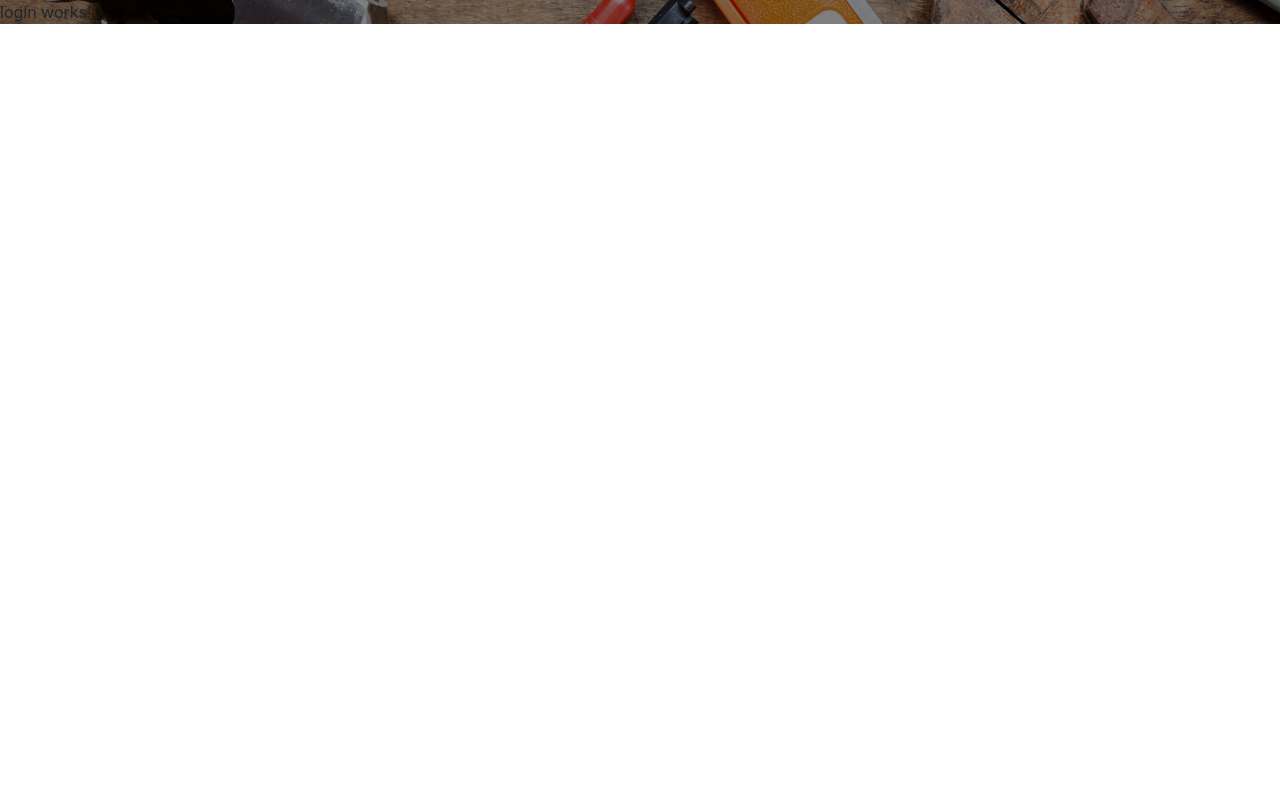
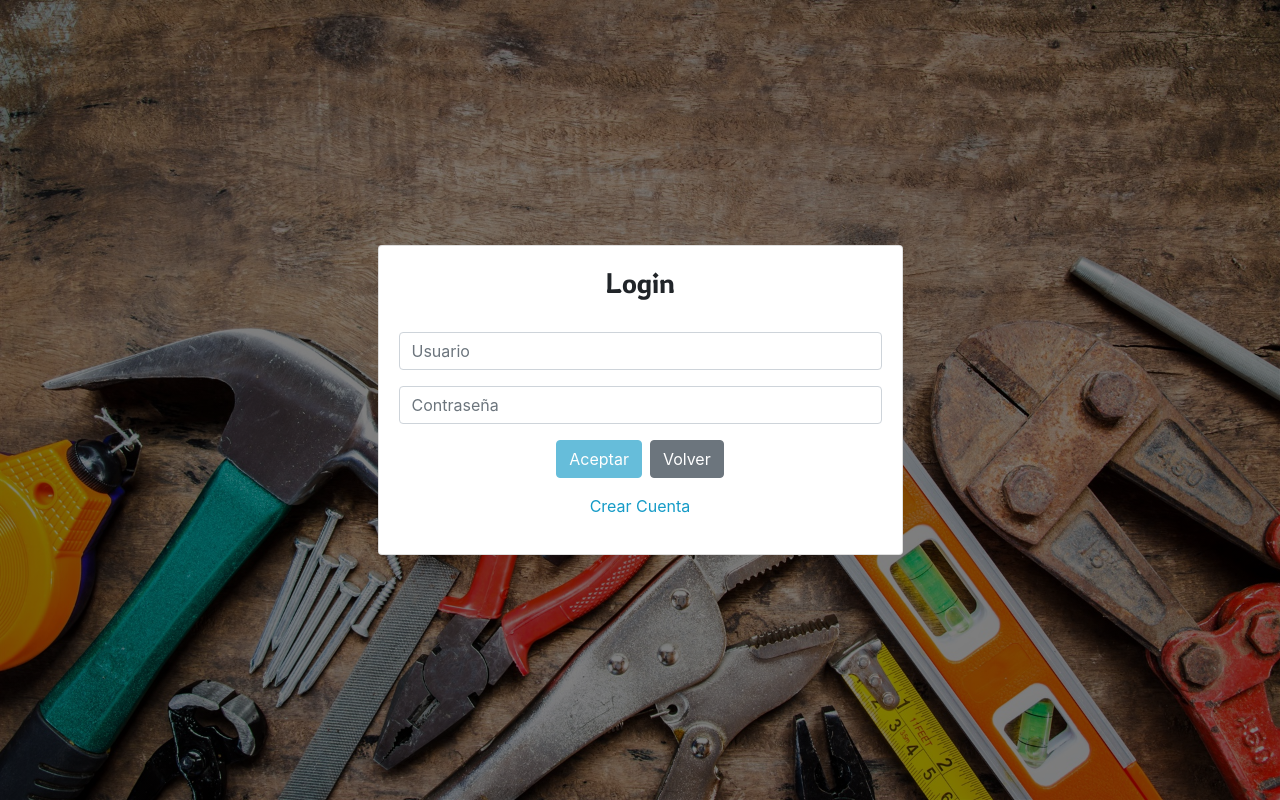
Before and after one commit to yarurowilliam/FrontEndInventario, an Angular app: page /login in a window 1280 px wide. Built offline with nearby package versions, Linux system fonts and the light colour scheme.

Commit message:
Form Login y Registro (Diseño completado)
Co-Authored-By: jocarivi <53060211+jocarivi@users.noreply.github.com>

```diff
--- a/src/app/app-routing.module.ts
+++ b/src/app/app-routing.module.ts
@@ -8,7 +8,8 @@ const routes: Routes = [
   { path:'',redirectTo: '/bienvenidos' , pathMatch: 'full' },
   { path: 'bienvenidos',component: BienvenidaComponent },
   { path: 'register',component: RegisterComponent },
-  { path: 'login', component:LoginComponent }
+  { path: 'login', component:LoginComponent },
+  { path: '**', redirectTo: '/bienvenidos', pathMatch: 'full'}
 ];
 
 @NgModule({
--- a/src/app/components/inicio/bienvenida/bienvenida.component.html
+++ b/src/app/components/inicio/bienvenida/bienvenida.component.html
@@ -3,6 +3,6 @@
         <p> <strong>SISTEMA DE INVENTARIO DE UNA FERRETERIA</strong></p>
         <hr>
         <button class="btn btn-primary btn-xl">PREGUNTAS</button>
-        <button class="btn btn-primary btn-xl">INGRESAR</button>
+        <button class="btn btn-primary btn-xl" routerLink= "/login">INGRESAR</button>
     </div>
 </div>
--- a/src/app/components/inicio/login/login.component.css
+++ b/src/app/components/inicio/login/login.component.css
@@ -0,0 +1,15 @@
+.container{
+    display: flex;
+    justify-content: center;
+    align-items: center;
+    min-height: 100vh;
+}
+
+h3{
+    font-family: 'Rowdies',cursive;
+}
+
+.btn-login{
+    background-color: rgb(21, 155, 199);
+    border-color: rgb(21, 155, 199);
+}
--- a/src/app/components/inicio/login/login.component.html
+++ b/src/app/components/inicio/login/login.component.html
@@ -1 +1,33 @@
-<p>login works!</p>
+<div class="container">
+    <div class="row" style="width: 100%;">
+        <div class="col-lg-6 offset-lg-3">
+            <div class="card text-center" style="padding: 20px;">
+                <h3>Login</h3>
+                <br>
+                <form [formGroup]="login" (ngSubmit)=log()>
+                    <div class="form-group" style="text-align: start;">
+                        <input type="text" class="form-control" placeholder="Usuario" formControlName="usuario">
+                        <span class="text-danger ml-2"
+                            *ngIf="login.get('usuario').hasError('required') && login.get('usuario').touched">
+                            El usuario <strong>es requerido</strong>
+                        </span>
+                    </div>
+                    <div class="form-group" style="text-align: start;">
+                        <input type="password" class="form-control" placeholder="Contraseña" formControlName="password">
+                        <span class="text-danger ml-2"
+                            *ngIf="login.get('password').hasError('required') && login.get('password').touched">
+                            La contraseña <strong>es requerida</strong>
+                        </span>
+                    </div>
+                    <div class="form-group">
+                        <button class="btn btn-primary mr-2 btn-login" [disabled]="login.invalid" type="submit">Aceptar</button>
+                        <button class="btn btn-secondary" routerLink="/bienvenidos">Volver</button>
+                    </div>
+                    <div class="form-group">
+                        <a style="color: rgb(21, 155, 199); cursor: pointer;" routerLink="/register">Crear Cuenta</a>
+                    </div>
+                </form>
+            </div>
+        </div>
+    </div>
+</div>
--- a/src/app/components/inicio/login/login.component.ts
+++ b/src/app/components/inicio/login/login.component.ts
@@ -1,4 +1,6 @@
 import { Component, OnInit } from '@angular/core';
+import { FormBuilder, FormGroup, Validators } from '@angular/forms';
+import { Usuario } from '../../../models/usuario';
 
 @Component({
   selector: 'app-login',
@@ -7,9 +9,27 @@ import { Component, OnInit } from '@angular/core';
 })
 export class LoginComponent implements OnInit {
 
-  constructor() { }
+  login: FormGroup;
+
+  constructor(private fb: FormBuilder) {
+    this.login = this.fb.group({
+      usuario: ['', Validators.required],
+      password: ['', Validators.required]
+    });
+  }
 
   ngOnInit(): void {
   }
 
+  log(): void{
+    console.log(this.login);
+
+    const usuario: Usuario = {
+      nombreUsuario: this.login.value.usuario,
+      password: this.login.value.password
+    }
+
+    console.log(usuario);
+  }
+
 }
--- a/src/app/components/inicio/register/register.component.css
+++ b/src/app/components/inicio/register/register.component.css
@@ -0,0 +1,15 @@
+.container{
+    min-height: 100vh;
+    display: flex;
+    justify-content: center;
+    align-items: center;
+}
+
+h3{
+    font-family: 'Rowdies', cursive;
+}
+
+.btn-reg{
+    background-color: rgb(21, 155, 199);
+    border-color: rgb(21, 155, 199);
+}
--- a/src/app/components/inicio/register/register.component.html
+++ b/src/app/components/inicio/register/register.component.html
@@ -1 +1,41 @@
-<p>register works!</p>
+<div class="container">
+    <div class="row" style="width: 100%;">
+        <div class="col-lg-6 offset-lg-3">
+            <div class="card text-center" style="padding: 20px;">
+                <h3>Registrarse</h3>
+                <br>
+                <form [formGroup] = "register" (ngSubmit)="registrarUsuario()">
+                    <div class="form-group"  style="text-align: start;">
+                        <input type="text" class="form-control" placeholder="Usuario" formControlName="usuario">
+                        <span class="text-danger ml-2"
+                            *ngIf="register.get('usuario').hasError('required') && register.get('usuario').touched">
+                            El usuario <strong>es requerido</strong>
+                        </span>
+                    </div>
+                    <div class="form-group"  style="text-align: start;">
+                        <input type="password" class="form-control" placeholder="Contraseña" formControlName="password">
+                        <span class="text-danger ml-2"
+                            *ngIf="register.get('password').hasError('required') && register.get('password').touched">
+                            La contraseña<strong> es requerida</strong>
+                        </span>
+                        <span class="text-danger ml-2"
+                            *ngIf="register.get('password').hasError('minlength') && register.get('password').touched">
+                            La contraseña debe tener<strong> como minimo 4 caracteres</strong>
+                        </span>
+                    </div>
+                    <div class="form-group" style="text-align: start;">
+                        <input type="password" class="form-control" placeholder="Repetir Contraseña" formControlName="confirmPassword">
+                        <span class="text-danger ml-2"
+                            *ngIf="register.hasError('notSame')">
+                            Contraseñas <strong>distintas</strong>
+                        </span>
+                    </div>
+                    <div class="form-group">
+                        <button class="btn btn-primary mr-2 btn-reg" type="submit">Aceptar</button>
+                        <button class="btn btn-secondary" routerLink = "/login">Volver</button>
+                    </div>
+                </form>
+            </div>
+        </div>
+    </div>
+</div>
--- a/src/app/components/inicio/register/register.component.ts
+++ b/src/app/components/inicio/register/register.component.ts
@@ -1,4 +1,5 @@
 import { Component, OnInit } from '@angular/core';
+import { FormBuilder, FormGroup, Validators } from '@angular/forms';
 
 @Component({
   selector: 'app-register',
@@ -6,10 +7,26 @@ import { Component, OnInit } from '@angular/core';
   styleUrls: ['./register.component.css']
 })
 export class RegisterComponent implements OnInit {
+  register: FormGroup;
 
-  constructor() { }
+  constructor(private fb: FormBuilder) {
+    this.register = this.fb.group({
+      usuario: ['', Validators.required],
+      password: ['', [Validators.required, Validators.minLength(4)]],
+      confirmPassword: ['']
+    }, {validator: this.checkPassword});
+  }
 
   ngOnInit(): void {
   }
 
+  registrarUsuario(): void{
+    console.log(this.register);
+  }
+
+  checkPassword(group: FormGroup): any{
+    const pass = group.controls.password.value;
+    const confirmPass = group.controls.confirmPassword.value;
+    return pass === confirmPass ? null : { notSame: true};
+  }
 }
--- /dev/null
+++ b/src/app/models/usuario.ts
@@ -0,0 +1,4 @@
+export class Usuario{
+    nombreUsuario: string;
+    password: string;
+}
```
Also changed, not shown: src/app/app.module.ts (+7 -1 lines).
